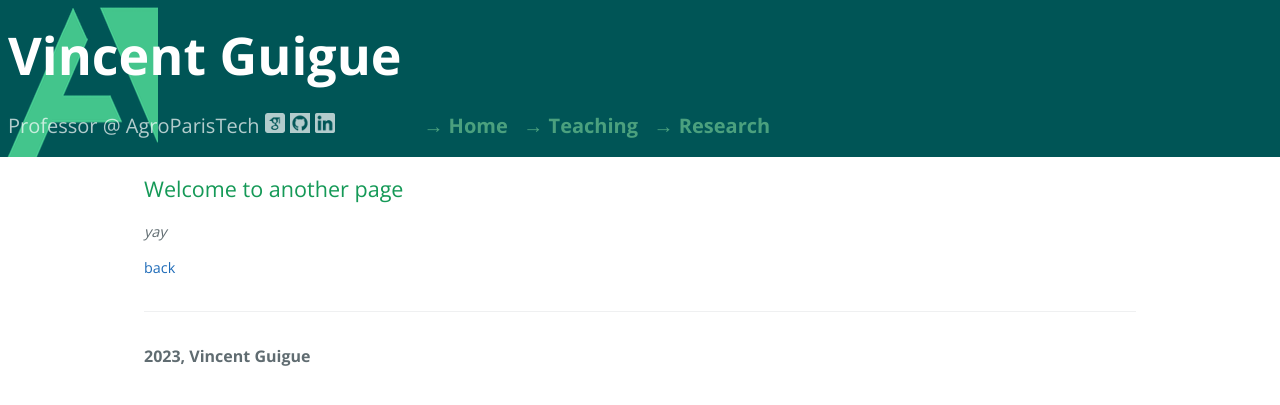
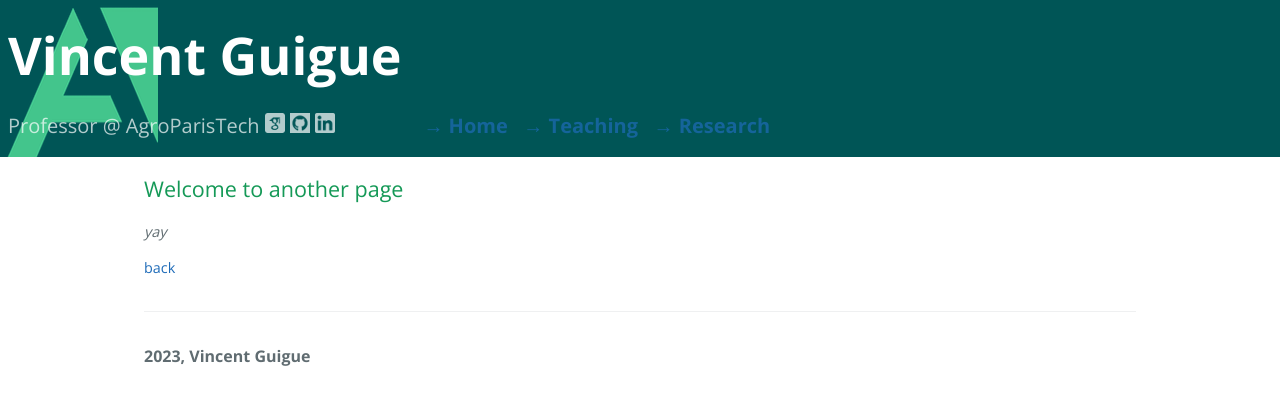
Before and after one commit to vguigue/vguigue.github.io, a Jekyll site: the page built from another-page.md, in a window 1280 px wide. Shown: the top 405 px of the page. Built offline with Jekyll 4.4.1, drawn with Linux system fonts in a browser that asks for light colours.

Commit message:
articles 2023

```diff
--- a/_sass/jekyll-theme-cayman.scss
+++ b/_sass/jekyll-theme-cayman.scss
@@ -147,11 +147,11 @@ a {
   opacity: 0.7;
 
   a:link{
-    color: $fg-agro-color;
+    // color: $fg-agro-color;
     font-weight: bold;
   }
   a:visited {
-    color: $fg-agro-color;
+    // color: $fg-agro-color;
     font-weight: bold;
   }
 
```
